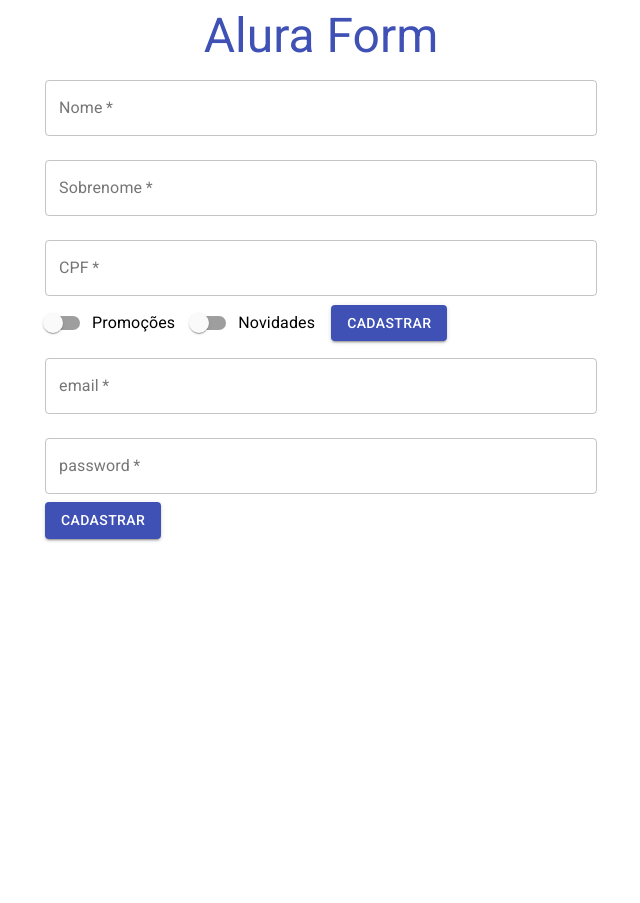
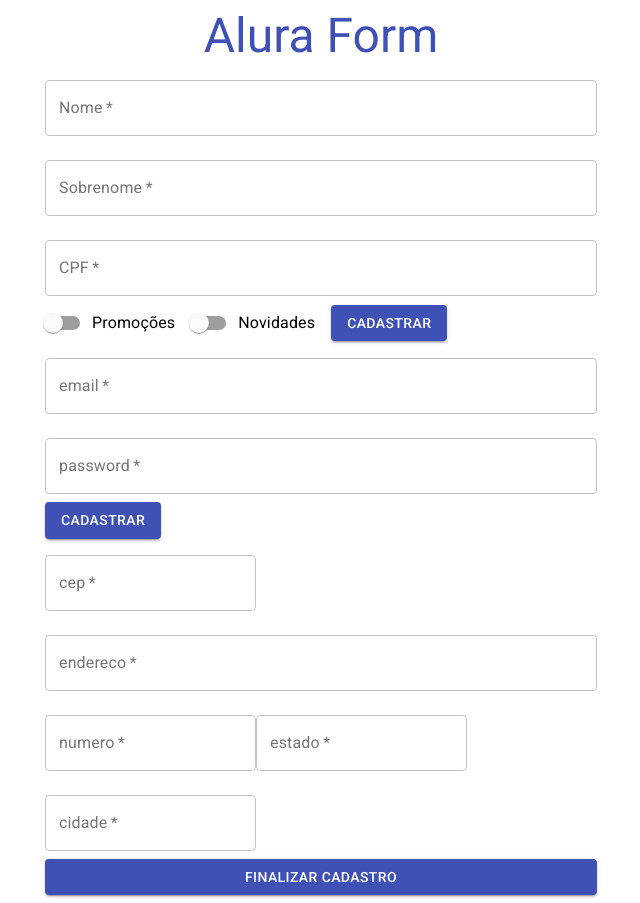
Before and after one commit to LeonardoBrizolla/alura-form, a React (Create React App) app: page / in a window 1280 px wide. Shown: the whole page, without its empty margins (319-959 px from the left). Before the commit the page ends 800 px from the top, so only its background shows below. Built offline with nearby package versions, Linux system fonts and the light colour scheme.

Commit message:
Add Form Endereco

```diff
--- a/src/components/FormAlura/index.js
+++ b/src/components/FormAlura/index.js
@@ -1,9 +1,11 @@
+import { FormEndereco } from '../FormEndereco';
 import { FormPessoal } from '../FormPessoal';
 import { FormUsuario } from '../FormUsuario';
 
 export const FormAlura = ({ onSubmit, validaCpf }) => (
   <>
-    <FormPessoal />
+    <FormPessoal onSubmit={onSubmit} validaCpf={validaCpf} />
     <FormUsuario />
+    <FormEndereco />
   </>
 );
--- /dev/null
+++ b/src/components/FormEndereco/index.js
@@ -0,0 +1,50 @@
+import { Button, TextField } from '@material-ui/core';
+
+export const FormEndereco = () => (
+  <form>
+    <TextField
+      id="cep"
+      label="cep"
+      type="number"
+      variant="outlined"
+      margin="normal"
+      required
+    />
+    <TextField
+      id="endereco"
+      label="endereco"
+      type="text"
+      variant="outlined"
+      margin="normal"
+      fullWidth
+      required
+    />
+    <TextField
+      id="numero"
+      label="numero"
+      type="number"
+      variant="outlined"
+      margin="normal"
+      required
+    />
+    <TextField
+      id="estado"
+      label="estado"
+      type="text"
+      variant="outlined"
+      margin="normal"
+      required
+    />
+    <TextField
+      id="cidade"
+      label="cidade"
+      type="text"
+      variant="outlined"
+      margin="normal"
+      required
+    />
+    <Button type="submit" color="primary" variant="contained" fullWidth>
+      Finalizar Cadastro
+    </Button>
+  </form>
+);
```
